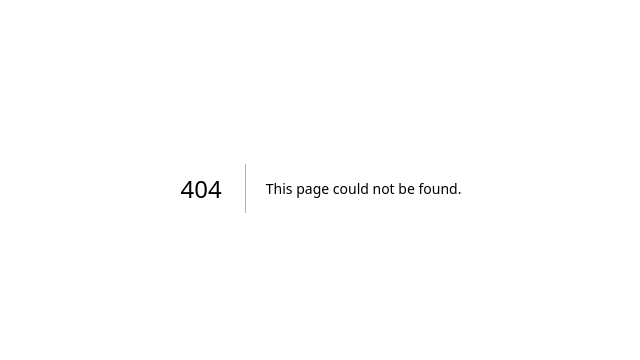
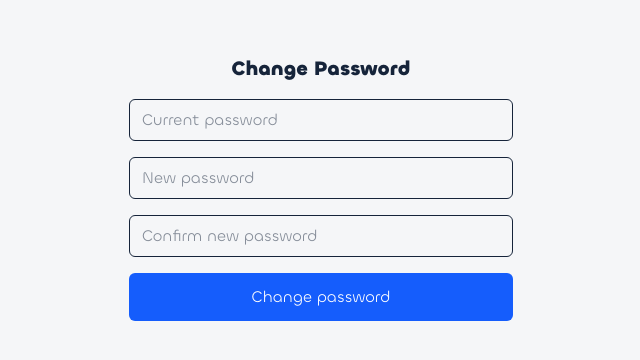
Before and after one commit to marthatazvivinga480-cyber/OAK_Project-, a Next.js app: page /admin-change-password in a window 1280 px wide. Before the commit this address had no page. Shown: the part 212-572 px from the top of the page, without its empty margins (319-959 px from the left). Built offline with nearby package versions, Linux system fonts and the light colour scheme.

Commit message:
feat: add admin change password functionality with validation

```diff
--- /dev/null
+++ b/src/app/admin-change-password/page.tsx
@@ -0,0 +1,84 @@
+"use client";
+
+import { useState } from "react";
+
+export default function AdminChangePasswordPage() {
+  const [currentPassword, setCurrentPassword] = useState("");
+  const [newPassword, setNewPassword] = useState("");
+  const [confirmPassword, setConfirmPassword] = useState("");
+  const [message, setMessage] = useState<{ text: string; isError: boolean } | null>(null);
+  const [submitting, setSubmitting] = useState(false);
+
+  async function handleSubmit(e: React.FormEvent) {
+    e.preventDefault();
+    setMessage(null);
+
+    if (newPassword !== confirmPassword) {
+      setMessage({ text: "New passwords don't match", isError: true });
+      return;
+    }
+
+    setSubmitting(true);
+    const res = await fetch("/api/admin/change-password", {
+      method: "POST",
+      headers: { "Content-Type": "application/json" },
+      body: JSON.stringify({ current_password: currentPassword, new_password: newPassword }),
+    });
+    const body = await res.json();
+    setSubmitting(false);
+
+    if (!res.ok) {
+      setMessage({ text: body.error, isError: true });
+      return;
+    }
+
+    setMessage({ text: "Password changed successfully", isError: false });
+    setCurrentPassword("");
+    setNewPassword("");
+    setConfirmPassword("");
+  }
+
+  return (
+    <main className="min-h-screen flex items-center justify-center px-6">
+      <form onSubmit={handleSubmit} className="max-w-sm w-full space-y-4">
+        <h1 className="text-xl font-semibold text-center">Change Password</h1>
+        {message && (
+          <p className={`text-sm text-center ${message.isError ? "text-red-600" : "text-green-700"}`}>
+            {message.text}
+          </p>
+        )}
+        <input
+          type="password"
+          placeholder="Current password"
+          value={currentPassword}
+          onChange={(e) => setCurrentPassword(e.target.value)}
+          required
+          className="border rounded-md px-3 py-2 w-full"
+        />
+        <input
+          type="password"
+          placeholder="New password"
+          value={newPassword}
+          onChange={(e) => setNewPassword(e.target.value)}
+          required
+          className="border rounded-md px-3 py-2 w-full"
+        />
+        <input
+          type="password"
+          placeholder="Confirm new password"
+          value={confirmPassword}
+          onChange={(e) => setConfirmPassword(e.target.value)}
+          required
+          className="border rounded-md px-3 py-2 w-full"
+        />
+        <button
+          type="submit"
+          disabled={submitting}
+          className="bg-blue-600 hover:bg-blue-700 disabled:opacity-60 text-white font-medium px-6 py-3 rounded-md w-full"
+        >
+          {submitting ? "Changing…" : "Change password"}
+        </button>
+      </form>
+    </main>
+  );
+}
--- /dev/null
+++ b/src/app/api/admin/change-password/route.ts
@@ -0,0 +1,54 @@
+import { NextResponse } from "next/server";
+import bcrypt from "bcryptjs";
+import { supabaseAdmin } from "@/lib/supabaseClient";
+import { getCurrentAdmin } from "@/lib/session";
+
+export async function POST(request: Request) {
+  const admin = await getCurrentAdmin();
+  if (!admin) {
+    return NextResponse.json({ error: "Not signed in" }, { status: 401 });
+  }
+
+  const { current_password, new_password } = await request.json();
+  if (!current_password || !new_password) {
+    return NextResponse.json(
+      { error: "Current and new password are required" },
+      { status: 400 }
+    );
+  }
+  if (new_password.length < 8) {
+    return NextResponse.json(
+      { error: "New password must be at least 8 characters" },
+      { status: 400 }
+    );
+  }
+
+  // Re-fetch the actual hash — getCurrentAdmin() deliberately never
+  // returns password_hash, so we look it up fresh here for the compare.
+  const { data: fullAdmin, error: lookupError } = await supabaseAdmin
+    .from("admins")
+    .select("id, password_hash")
+    .eq("id", admin.id)
+    .single();
+
+  if (lookupError || !fullAdmin) {
+    return NextResponse.json({ error: "Account not found" }, { status: 404 });
+  }
+
+  const currentMatches = await bcrypt.compare(current_password, fullAdmin.password_hash);
+  if (!currentMatches) {
+    return NextResponse.json({ error: "Current password is incorrect" }, { status: 401 });
+  }
+
+  const newHash = await bcrypt.hash(new_password, 10);
+  const { error: updateError } = await supabaseAdmin
+    .from("admins")
+    .update({ password_hash: newHash })
+    .eq("id", admin.id);
+
+  if (updateError) {
+    return NextResponse.json({ error: updateError.message }, { status: 500 });
+  }
+
+  return NextResponse.json({ success: true });
+}
--- a/src/middleware.ts
+++ b/src/middleware.ts
@@ -2,7 +2,7 @@ import { NextResponse } from "next/server";
 import type { NextRequest } from "next/server";
 import { PAGE_ACCESS, type Role } from "@/lib/types";
 
-const ADMIN_ONLY_PATHS = ["/checkin", "/attendance", "/admin-manage"];
+const ADMIN_ONLY_PATHS = ["/checkin", "/attendance", "/admin-manage", "/admin-change-password"];
 
 export function middleware(request: NextRequest) {
   const path = request.nextUrl.pathname;
@@ -31,5 +31,5 @@ export function middleware(request: NextRequest) {
 }
 
 export const config = {
-  matcher: ["/qr-code", "/programme", "/partners", "/checkin", "/attendance", "/admin-manage"],
+  matcher: ["/qr-code", "/programme", "/partners", "/checkin", "/attendance", "/admin-manage", "/admin-change-password"],
 };
```
